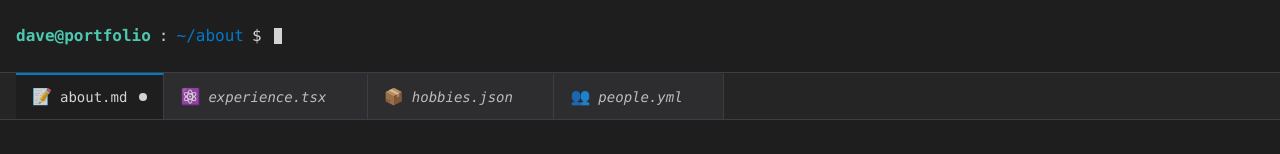
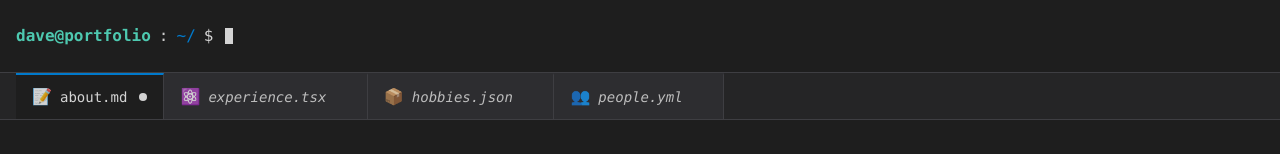
Before and after one commit to davemjones/davemjones.github.io, a Next.js app: page / in a window 1280 px wide. Shown: the top 154 px of the page. Built offline with nearby package versions, Linux system fonts and the light colour scheme.

Commit message:
updated header ux

```diff
--- a/app/layout.tsx
+++ b/app/layout.tsx
@@ -5,6 +5,7 @@ import Navigation from '@/components/layout/Navigation';
 import Footer from '@/components/layout/Footer';
 import SkipNav from '@/components/layout/SkipNav';
 import JsonLd from '@/components/seo/JsonLd';
+import { NavigationProvider } from '@/contexts/NavigationContext';
 
 export const metadata: Metadata = {
   title: 'Dave M. Jones - Portfolio',
@@ -71,6 +72,7 @@ export default function RootLayout({
         <JsonLd data={websiteSchema} />
       </head>
       <body className="min-h-screen flex flex-col">
+        <NavigationProvider>
           <SkipNav />
           <Header />
           <Navigation />
@@ -82,6 +84,7 @@ export default function RootLayout({
             {children}
           </main>
           <Footer />
+        </NavigationProvider>
       </body>
     </html>
   );
--- a/components/layout/Header.tsx
+++ b/components/layout/Header.tsx
@@ -1,11 +1,40 @@
 'use client';
 
-import { usePathname } from 'next/navigation';
+import { useEffect, useState } from 'react';
+import { useNavigation } from '@/contexts/NavigationContext';
 
 export default function Header() {
-  const pathname = usePathname();
+  const { hoveredFile } = useNavigation();
+  const [displayText, setDisplayText] = useState('');
+  const [isTyping, setIsTyping] = useState(false);
 
-  const currentPath = pathname === '/' ? '~/about' : `~${pathname}`;
+  useEffect(() => {
+    if (hoveredFile) {
+      const command = `cat ${hoveredFile}`;
+      setIsTyping(true);
+      setDisplayText('');
+
+      // Typing animation
+      let currentIndex = 0;
+      const typingInterval = setInterval(() => {
+        if (currentIndex < command.length) {
+          setDisplayText(command.substring(0, currentIndex + 1));
+          currentIndex++;
+        } else {
+          clearInterval(typingInterval);
+          setIsTyping(false);
+        }
+      }, 50); // Typing speed
+
+      return () => {
+        clearInterval(typingInterval);
+      };
+    } else {
+      // Clear text when not hovering
+      setDisplayText('');
+      setIsTyping(false);
+    }
+  }, [hoveredFile]);
 
   return (
     <header className="border-b border-[var(--vscode-border-primary)] bg-[var(--vscode-bg-primary)] sticky top-0 z-50">
@@ -15,9 +44,16 @@ export default function Header() {
             dave@portfolio
           </span>
           <span className="text-[var(--vscode-text-secondary)]">:</span>
-          <span className="text-[var(--vscode-blue)]">{currentPath}</span>
+          <span className="text-[var(--vscode-blue)]">~/</span>
           <span className="text-[var(--vscode-text-primary)]">$</span>
-          <span className="inline-block w-2 h-4 bg-[var(--vscode-text-primary)] animate-cursor-blink ml-1"></span>
+          {displayText && (
+            <span className="text-[var(--vscode-text-primary)] ml-2">
+              {displayText}
+            </span>
+          )}
+          <span
+            className={`inline-block w-2 h-4 bg-[var(--vscode-text-primary)] ${isTyping ? 'animate-none' : 'animate-cursor-blink'} ml-1`}
+          ></span>
         </div>
       </div>
     </header>
--- a/components/layout/Navigation.tsx
+++ b/components/layout/Navigation.tsx
@@ -3,6 +3,7 @@
 import Link from 'next/link';
 import { usePathname } from 'next/navigation';
 import { useState, useEffect, useRef } from 'react';
+import { useNavigation } from '@/contexts/NavigationContext';
 
 const navItems = [
   { label: 'About Me', href: '/', fileName: 'about.md', icon: '📝' },
@@ -28,6 +29,7 @@ const navItems = [
 
 export default function Navigation() {
   const pathname = usePathname();
+  const { setHoveredFile } = useNavigation();
   const [mobileMenuOpen, setMobileMenuOpen] = useState(false);
   const mobileMenuRef = useRef<HTMLDivElement>(null);
   const toggleButtonRef = useRef<HTMLButtonElement>(null);
@@ -88,6 +90,8 @@ export default function Navigation() {
                   `}
                   aria-current={isActive(item.href) ? 'page' : undefined}
                   title={item.label}
+                  onMouseEnter={() => setHoveredFile(item.fileName)}
+                  onMouseLeave={() => setHoveredFile(null)}
                 >
                   <span className="text-base opacity-80">{item.icon}</span>
                   <span
@@ -172,6 +176,8 @@ export default function Navigation() {
                           : 'bg-[var(--vscode-bg-secondary)] text-[var(--vscode-text-primary)]'
                       }
                     `}
+                    onMouseEnter={() => setHoveredFile(item.fileName)}
+                    onMouseLeave={() => setHoveredFile(null)}
                   >
                     <div className="flex items-center gap-3">
                       <span className="text-xl opacity-80">{item.icon}</span>
--- /dev/null
+++ b/contexts/NavigationContext.tsx
@@ -0,0 +1,30 @@
+'use client';
+
+import { createContext, useContext, useState, ReactNode } from 'react';
+
+interface NavigationContextType {
+  hoveredFile: string | null;
+  setHoveredFile: (file: string | null) => void;
+}
+
+const NavigationContext = createContext<NavigationContextType | undefined>(
+  undefined,
+);
+
+export function NavigationProvider({ children }: { children: ReactNode }) {
+  const [hoveredFile, setHoveredFile] = useState<string | null>(null);
+
+  return (
+    <NavigationContext.Provider value={{ hoveredFile, setHoveredFile }}>
+      {children}
+    </NavigationContext.Provider>
+  );
+}
+
+export function useNavigation() {
+  const context = useContext(NavigationContext);
+  if (context === undefined) {
+    throw new Error('useNavigation must be used within a NavigationProvider');
+  }
+  return context;
+}
```
Lines whose indentation alone changed are shown as unchanged.
